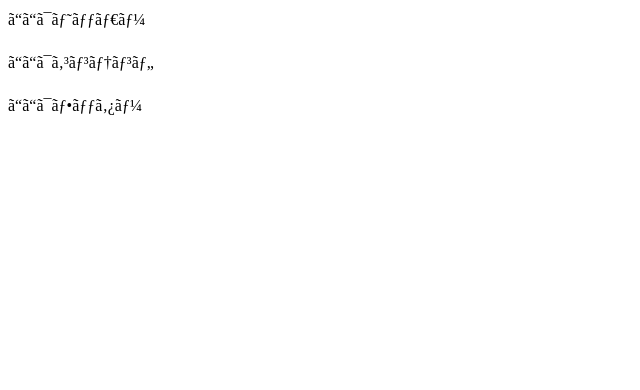
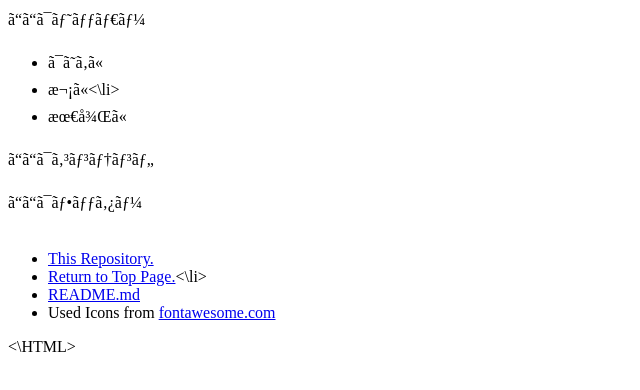
Before and after one commit to Mihaell66/practice, a plain HTML site: page index.html in a window 1280 px wide. Shown: the whole page, without its empty margins (0-640 px from the left). Drawn offline with Linux system fonts and the light colour scheme.

Commit message:
Update index.html

```diff
--- a/index.html
+++ b/index.html
@@ -1,16 +1,31 @@
-<DOCTYPE HTML>
+<DOCTYPE html>
+<HTML>
   <HEAD>
     <meta charsets="utf-8">
+    <link rel="stylesheet" href="main.css">
     <title>自習ノート</title>
   </HEAD>
   <BODY>
     <header>
       <p>ここはヘッダー</p>
+      <ul>
+        <li>はじめに</li>
+        <li>次に<\li>
+        <li>最後に</li>
+      </ul>
     </header>
     <div class="contents-wrapper">
       <p>ここはコンテンツ</p>
     </div>
     <hooter>
       <p>ここはフッター</p>
+      <div class="hooter-logo"><img sr="" /></div>
+      <ul>
+        <li><a href="https://github.com/Mihaell66/practice">This Repository.</a></li>
+        <li><a href="https://mihaell66.github.io/practice/index.html">Return to Top Page.</a><\li>
+        <li><a href="https://github.com/Mihaell66/practice/README.md">README.md</a></li>
+        <li>Used Icons from <a href="http://fontawesome.com">fontawesome.com</a></li>
+      </ul>
     </hooter>
   </BODY>
+<\HTML>
```
Lines whose indentation alone changed are shown as unchanged.
